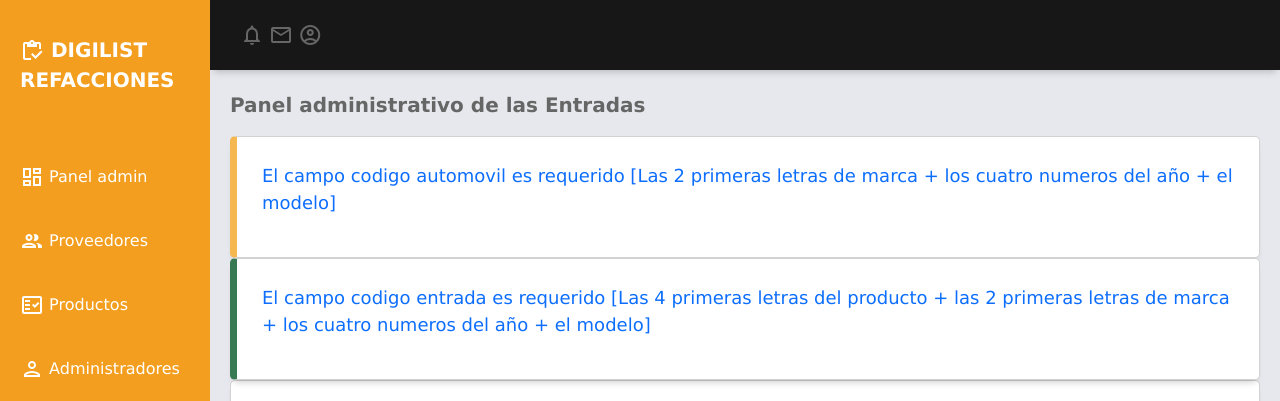
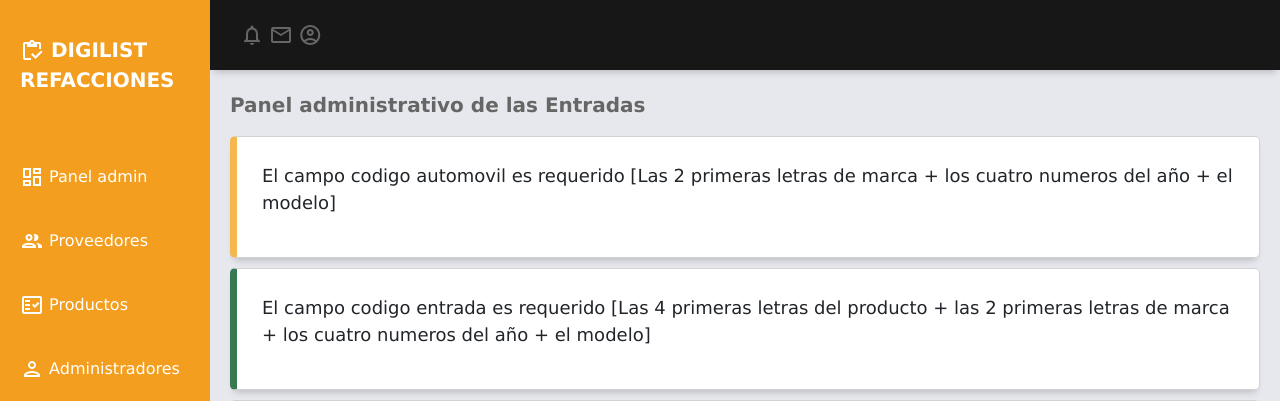
Before and after one commit to Sugey127/API_Digilist, a Node project: template views/dashboard/entradas.ejs in a window 1280 px wide. Shown: the top 401 px of the page. Run offline with Node 20 templates, Linux system fonts and the light colour scheme; the template is opened without the code that fills it, so the values that code supplies are empty; some libraries are stand-ins or nearby versions.

Commit message:
porfavorregresaaaaa

```diff
--- a/public/css/dashboard.css
+++ b/public/css/dashboard.css
@@ -159,6 +159,7 @@ body {
 
 .card {
   display: flex;
+  margin-bottom: 10px;
   flex-direction: column;
   justify-content: space-around;
   padding: 25px;
--- a/views/404.ejs
+++ b/views/404.ejs
@@ -10,7 +10,7 @@
 <body>
     <div class="alert2">
         <h1>404</h1>
-        <p>Recurso no encontrado</p>
+        <p><br><br><br>Recurso no encontrado</p>
     </div>
 
 </body>
--- a/views/500.ejs
+++ b/views/500.ejs
@@ -10,7 +10,7 @@
 <body>
     <div class="alert3">
         <h1>500</h1>
-        <p>Se encontro un fallo en el servidor</p>
+        <p><br><br><br>Se encontro un fallo en el servidor</p>
     </div>
 
 </body>
--- a/views/dashboard/entradas.ejs
+++ b/views/dashboard/entradas.ejs
@@ -16,13 +16,13 @@
 
               <div class="card">
                 <div class="card-inner">
-                  <p class="text-primary">El campo codigo automovil es requerido [Las 2 primeras letras de marca + los cuatro numeros del año + el modelo]</p>
+                  <p>El campo codigo automovil es requerido [Las 2 primeras letras de marca + los cuatro numeros del año + el modelo]</p>
                 </div>
               </div>
 
               <div class="card">
                 <div class="card-inner">
-                  <p class="text-primary">El campo codigo entrada es requerido [Las 4 primeras letras del producto + las 2 primeras letras de marca + los cuatro numeros del año + el modelo]</p>
+                  <p>El campo codigo entrada es requerido [Las 4 primeras letras del producto + las 2 primeras letras de marca + los cuatro numeros del año + el modelo]</p>
                 </div>
               </div>
 
--- a/views/dashboard/productos.ejs
+++ b/views/dashboard/productos.ejs
@@ -18,14 +18,14 @@
 
               <div class="card">
                 <div class="card-inner">
-                  <p class="text-primary">El campo codigo entrada es requerido [Las 4 primeras letras del producto + las
+                  <p>El campo codigo entrada es requerido [Las 4 primeras letras del producto + las
                     2 primeras letras de marca + los cuatro numeros del año + el modelo]</p>
                 </div>
               </div>
 
               <div class="card">
                 <div class="card-inner">
-                  <p class="text-primary">El campo autoparte entrada es requerido [Las 4 primeras letras del producto +
+                  <p>El campo autoparte entrada es requerido [Las 4 primeras letras del producto +
                     las 2 primeras letras de marca + los cuatro numeros del año + el modelo]</p>
                 </div>
               </div>
```
Also changed, not shown: views/dashboard/anio.ejs (+2 -26 lines), views/dashboard/marca.ejs (+2 -25 lines), views/dashboard/modelo.ejs (+2 -26 lines), views/dashboard/proveedor.ejs (+12 -0 lines), views/dashboard/usuarios.ejs (+2 -33 lines).
